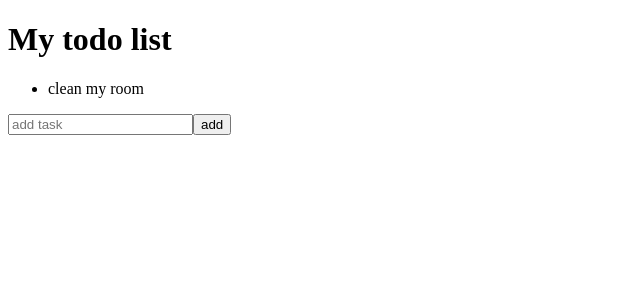
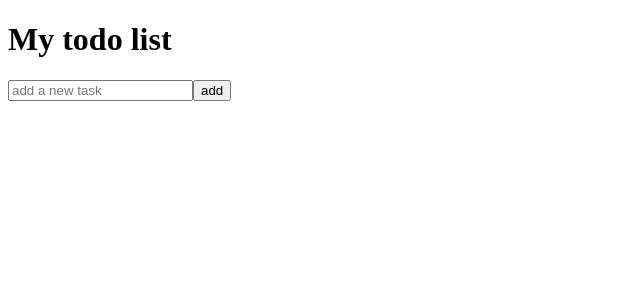
Before and after one commit to gingerwilliams/react-testing, a React app: page / in a window 1280 px wide. Shown: the top 300 px of the page, without its empty margins (0-640 px from the left). Built offline with nearby package versions, Linux system fonts and the light colour scheme; the HTML template or start-up script is replaced by a standard one.

Commit message:
adding the data to local storage

```diff
--- a/src/components/AddForm.jsx
+++ b/src/components/AddForm.jsx
@@ -2,41 +2,50 @@ import React, { Fragment, Component } from 'react';
 
 class AddForm extends Component {
     state = {
-        task: '',
-        todo: ["clean my room"],
+        name: '',
+        tasks: JSON.parse(localStorage.getItem('tasks')) || [],
+    }
+
+    setLocalStorage = (tasks) => {
+        localStorage.setItem('tasks', JSON.stringify(tasks));
     }
 
     handleChange = (event) => {
-        this.state.task = event.currentTarget.value
+        this.state.name = event.currentTarget.value
 
-        const task = event.currentTarget.value;
+        const name = event.currentTarget.value;
 
         this.setState({
-            task: task
+            name: name
         })
     }
 
     handleSubmit = (event) => {
         event.preventDefault();
-        //clone the original todo
-        const todo = [...this.state.todo];
+        //clone the original tasks
+        const tasks = [...this.state.tasks];
 
-        todo.push(this.state.task);
+        tasks.push(this.state.name);
 
         this.setState({
-            todo: todo,
-            task: ''
+            tasks: tasks,
+            name: ''
         });
+        this.setLocalStorage(this.state.tasks);
+
+        // console.log('jsx', tasks);
     }
 
+
+
     render() {
-        const { task, todo } = this.state;
+        const { name, tasks } = this.state;
 
         return (
             <Fragment>
                 <ul>
                     {
-                        todo.map((item, index) => (
+                        tasks.map((item, index) => (
                             <li key={index}>{item}</li>
                         ))
                     }
@@ -45,14 +54,14 @@ class AddForm extends Component {
                     {/* controlled input */}
                     <input
                         type="input"
-                        placeholder="add task"
-                        name="task"
-                        value={task}
+                        placeholder="add a new task"
+                        name="name"
+                        value={name}
                         onChange={this.handleChange}
                     />
                     <button
+                        data-testid="submit"
                         type="sumbit"
-                        placeholder="add to list"
                     >
                         add
                     </button>
```
Also changed, not shown: 1 other file (tests, documents, lock files or other folders).
